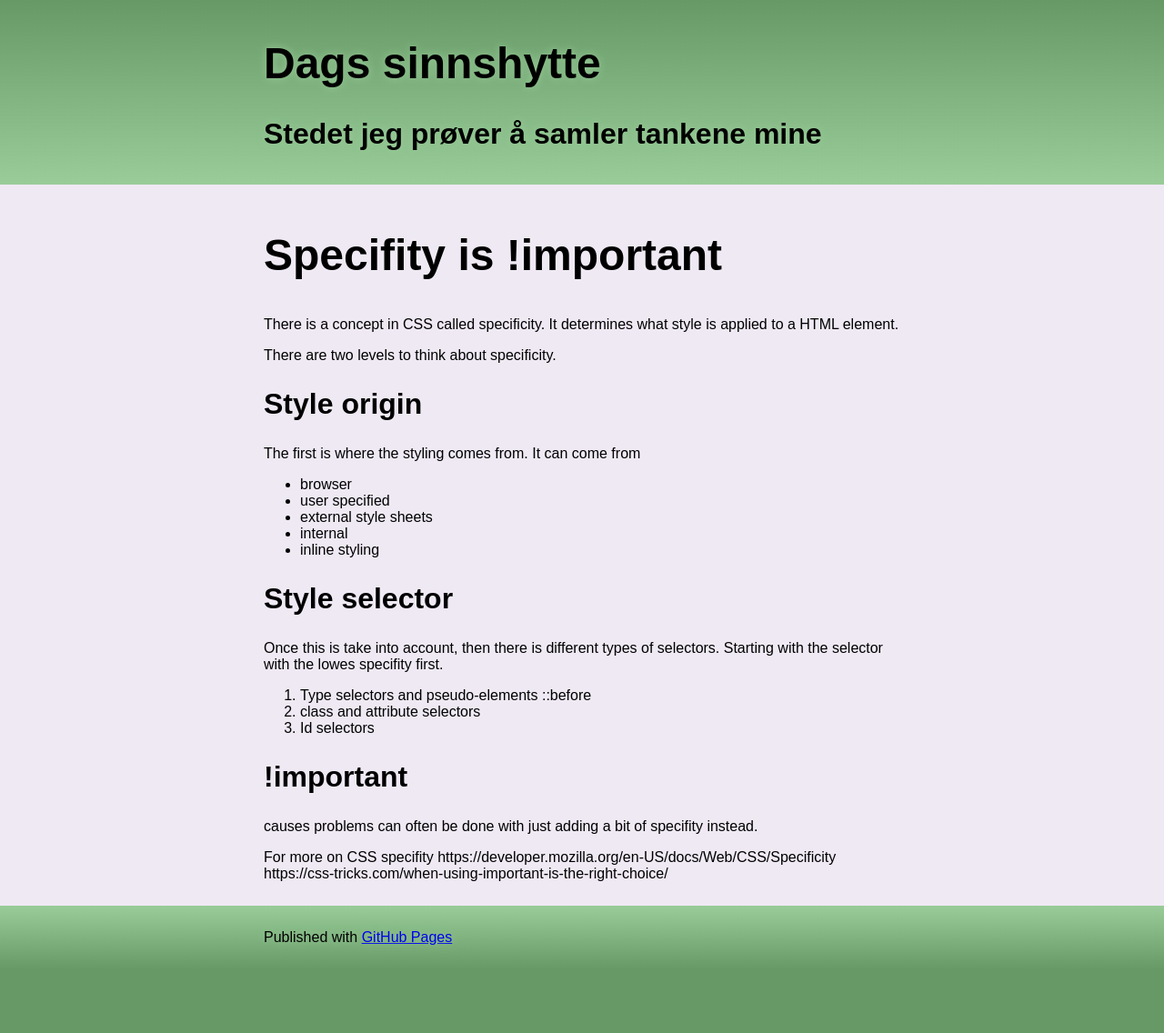
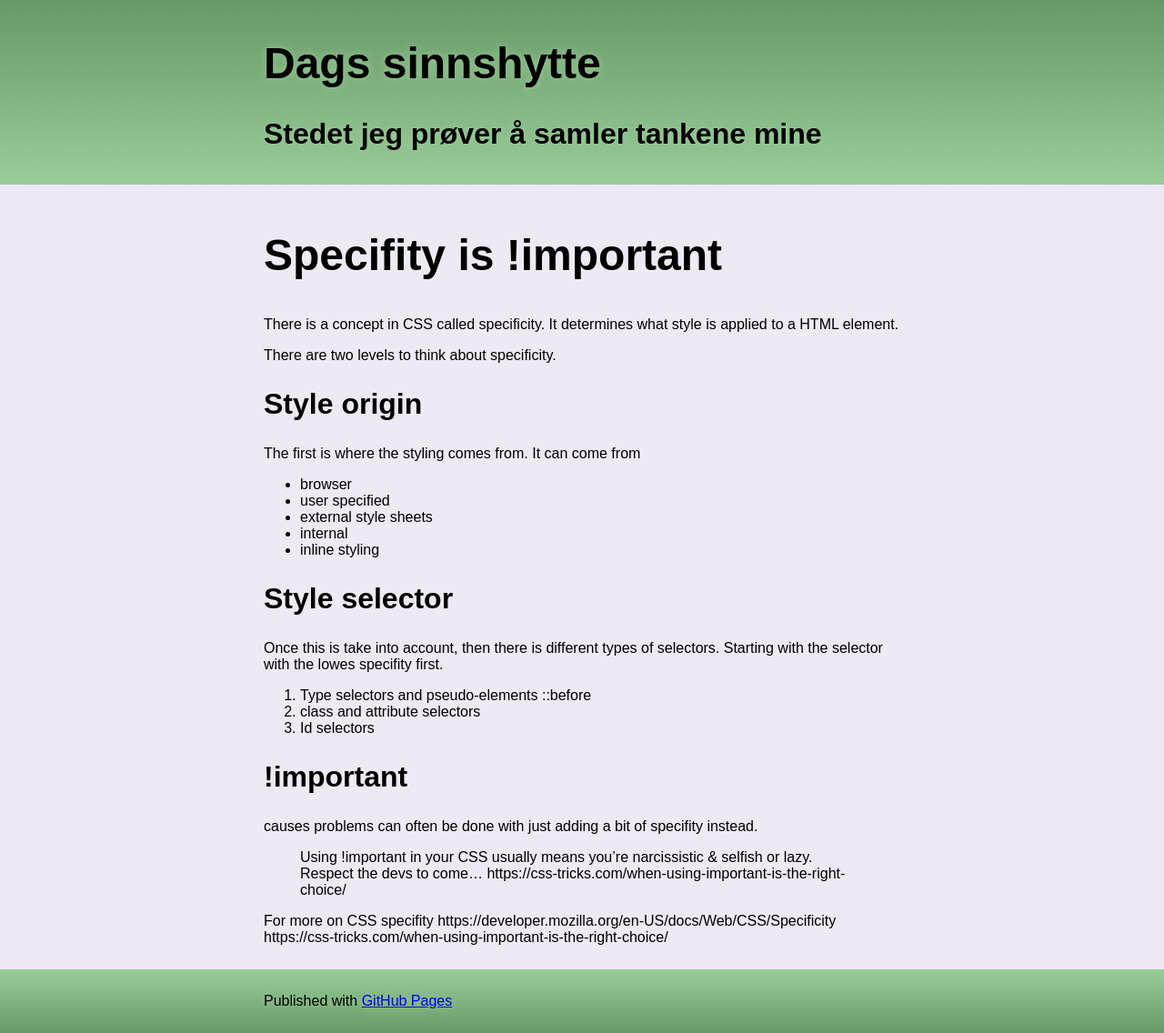
Before and after one commit to dagfs/dagfs.github.io, a Jekyll site: the page built from artikler/jul/css-important.md, in a window 1280 px wide. Shown: the whole page at 91% size. Built offline with Jekyll 4.4.1, drawn with Linux system fonts in a browser that asks for light colours; our own code applies the rules of GitHub Pages for plain Markdown files; before the commit the page ends 1066 px from its top, so only the background shows below that.

Commit message:
Update css-important.md

```diff
--- a/artikler/jul/css-important.md
+++ b/artikler/jul/css-important.md
@@ -24,6 +24,7 @@ Starting with the selector with the lowes specifity first.
 causes problems
 can often be done with just adding a bit of specifity instead.
 
+>Using !important in your CSS usually means you're narcissistic & selfish or lazy. Respect the devs to come... https://css-tricks.com/when-using-important-is-the-right-choice/
 
 For more on CSS specifity
 https://developer.mozilla.org/en-US/docs/Web/CSS/Specificity
```
